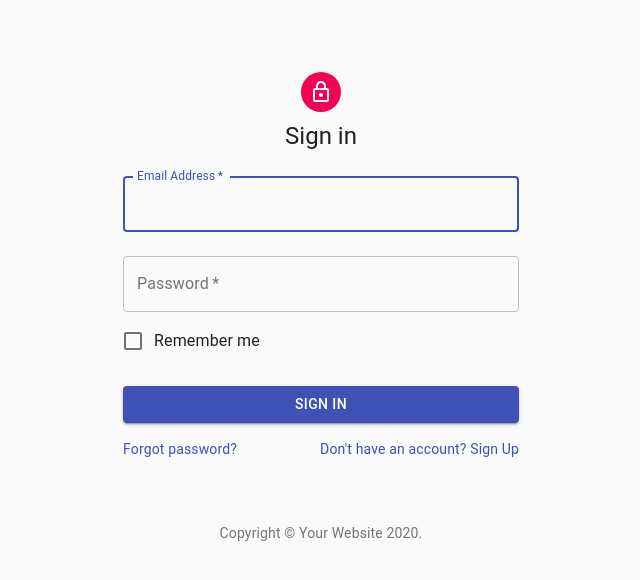
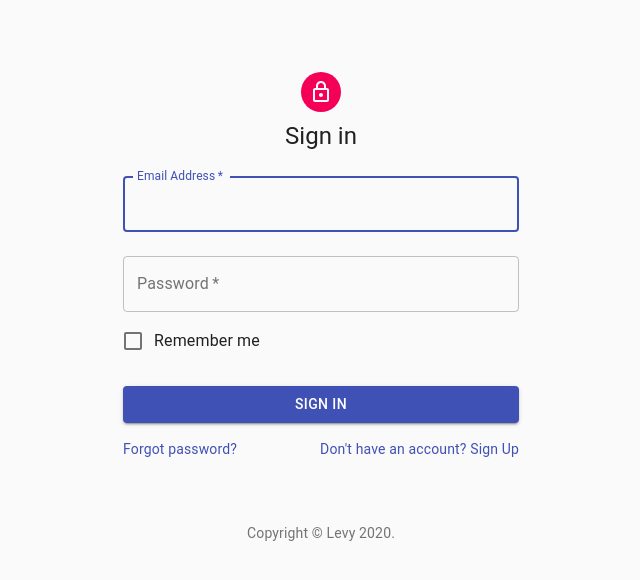
Before and after one commit to ItayLevyOfficial/levy_front, a React (Create React App) app: page /login in a window 1280 px wide. Shown: the top 580 px of the page, without its empty margins (319-959 px from the left). Built offline with nearby package versions, Linux system fonts and the light colour scheme.

Commit message:
finished frontend login and sign up pages

```diff
--- a/src/components/SignIn.tsx
+++ b/src/components/SignIn.tsx
@@ -13,20 +13,22 @@ import { makeStyles } from '@material-ui/core/styles';
 import Container from '@material-ui/core/Container';
 import Link from '@material-ui/core/Link'
 import { Link as RouterLink } from 'react-router-dom';
+import constants from "./constants";
+
 
 function Copyright() {
   return (
     <Typography variant="body2" color="textSecondary" align="center">
       {'Copyright © '}
       <Link component={RouterLink} to={'/login' /* TODO */} color="inherit">
-        Your Website
-    </Link>{' '}
+        {constants.websiteName}
+      </Link>{' '}
       {new Date().getFullYear()}
       {'.'}
     </Typography>
   );
 }
-// aaa
+
 const useStyles = makeStyles(theme => ({
   paper: {
     marginTop: theme.spacing(8),
--- a/src/components/SignUp.tsx
+++ b/src/components/SignUp.tsx
@@ -14,13 +14,15 @@ import { makeStyles } from '@material-ui/core/styles';
 import Container from '@material-ui/core/Container';
 import { Link as RouterLink } from 'react-router-dom'
 import routes from './routes'
+import constants from './constants'
+
 
 function Copyright() {
   return (
     <Typography variant="body2" color="textSecondary" align="center">
       {'Copyright © '}
       <Link color="inherit" component={RouterLink} to={routes.copyright}>
-        Your Website
+        {constants.websiteName}
       </Link>{' '}
       {new Date().getFullYear()}
       {'.'}
--- /dev/null
+++ b/src/components/constants.tsx
@@ -0,0 +1,3 @@
+export default {
+    websiteName: 'Levy'
+}
```
